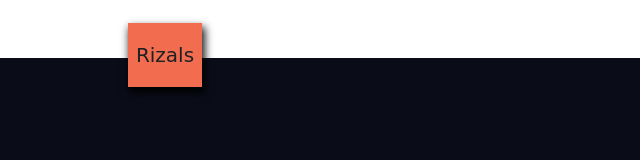
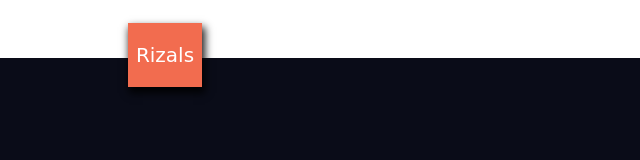
Before and after one commit to manishsharma0398/portfolio, a plain HTML site: page index.html in a window 1280 px wide. Shown: the full height of the page, 0-640 px from the left. Drawn offline with nearby package versions, Linux system fonts and the light colour scheme; a web font is replaced by a local one.

Commit message:
some changes in navbar

```diff
--- a/css/style.css
+++ b/css/style.css
@@ -31,7 +31,7 @@ nav .navbar-brand .brand {
   font-size: 20px;
   font-family: "McLaren", cursive;
   font-weight: 400;
-  color: #1d2124;
+  color: #ffffff;
 }
 
 nav .navbar-nav .nav-item {
```
